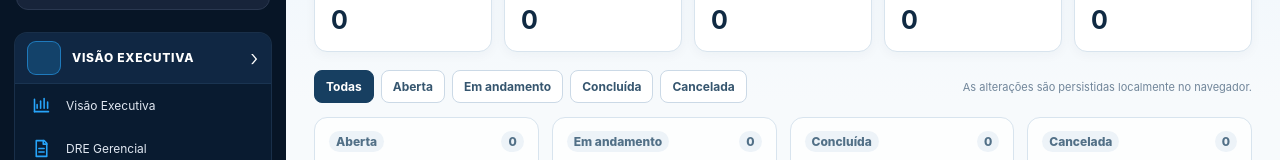
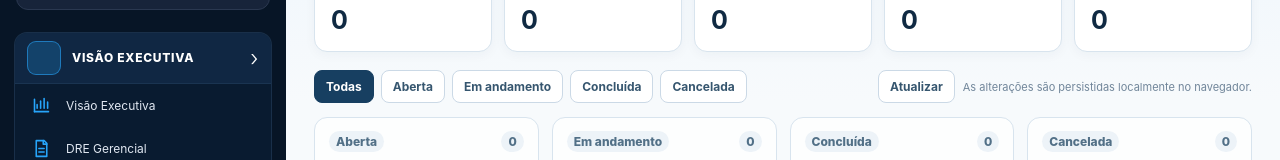
Before and after one commit to cardoso4009-byte/bp-financeiro-bi, a Next.js app: page /plano-acao-gerencial-v2 in a window 1280 px wide. Shown: the part 159-319 px from the top of the page. Built offline with nearby package versions, Linux system fonts and the light colour scheme.

Commit message:
fix: atualiza plano de acao ao sincronizar armazenamento

```diff
--- a/app/plano-acao-gerencial-v2/page.tsx
+++ b/app/plano-acao-gerencial-v2/page.tsx
@@ -1,6 +1,6 @@
 'use client'
 
-import { useMemo, useState } from 'react'
+import { useEffect, useMemo, useState } from 'react'
 import type { V2ManagementAction, ManagementActionStatus } from '@/lib/v2-management'
 import { readV2ManagementActions, writeV2ManagementActions, readV2ManagementAlerts } from '@/lib/v2-management-storage'
 import { updateManagementAction } from '@/lib/v2-management-workflow'
@@ -12,6 +12,14 @@ const brl=(n:number)=>n.toLocaleString('pt-BR',{style:'currency',currency:'BRL',
 export default function PlanoAcaoGerencialV2(){
   const [actions,setActions]=useState<V2ManagementAction[]>(()=>readV2ManagementActions())
   const [filter,setFilter]=useState<'todas'|ManagementActionStatus>('todas')
+  const refreshActions=()=>setActions(readV2ManagementActions())
+  useEffect(()=>{
+    const refresh=()=>refreshActions()
+    window.addEventListener('bp-management-updated',refresh)
+    window.addEventListener('storage',refresh)
+    window.addEventListener('pageshow',refresh)
+    return()=>{window.removeEventListener('bp-management-updated',refresh);window.removeEventListener('storage',refresh);window.removeEventListener('pageshow',refresh)}
+  },[])
   const alerts=useMemo(()=>readV2ManagementAlerts(),[])
   const alertMap=useMemo(()=>new Map(alerts.map(alert=>[alert.id,alert])),[alerts])
   const today=new Date().toISOString().slice(0,10)
@@ -52,7 +60,7 @@ export default function PlanoAcaoGerencialV2(){
     <div className="wrap">
       <div className="top"><div><div className="eyebrow">CONTROLADORIA GERENCIAL</div><h1>Plano de Ação</h1><p className="subtitle">Acompanhamento das ações originadas pelos alertas de variação.</p></div><div style={{display:"flex",gap:8,alignItems:"center"}}><a className="back" href="/controladoria-gerencial-v2">+ Criar ação na Controladoria</a><a className="back" href="/controladoria-gerencial-v2">← Voltar para Controladoria</a></div></div>
       <section className="metrics"><Metric label="Total de ações" value={metrics.total}/><Metric label="Abertas" value={metrics.aberta}/><Metric label="Em andamento" value={metrics.em_andamento}/><Metric label="Concluídas" value={metrics.concluida}/><Metric label="Atrasadas" value={metrics.atrasada}/></section>
-      <div className="toolbar"><div className="filters">{(['todas','aberta','em_andamento','concluida','cancelada'] as const).map(value=><button key={value} className={filter===value?'active':''} onClick={()=>setFilter(value)}>{value==='todas'?'Todas':statusLabel[value]}</button>)}</div><div className="hint">As alterações são persistidas localmente no navegador.</div></div>
+      <div className="toolbar"><div className="filters">{(['todas','aberta','em_andamento','concluida','cancelada'] as const).map(value=><button key={value} className={filter===value?'active':''} onClick={()=>setFilter(value)}>{value==='todas'?'Todas':statusLabel[value]}</button>)}</div><div style={{display:"flex",gap:8,alignItems:"center"}}><button onClick={refreshActions}>Atualizar</button><div className="hint">As alterações são persistidas localmente no navegador.</div></div></div>
       <section className="board">
         {(['aberta','em_andamento','concluida','cancelada'] as ManagementActionStatus[]).map(status=>{
           const column=visible.filter(action=>action.status===status)
```
